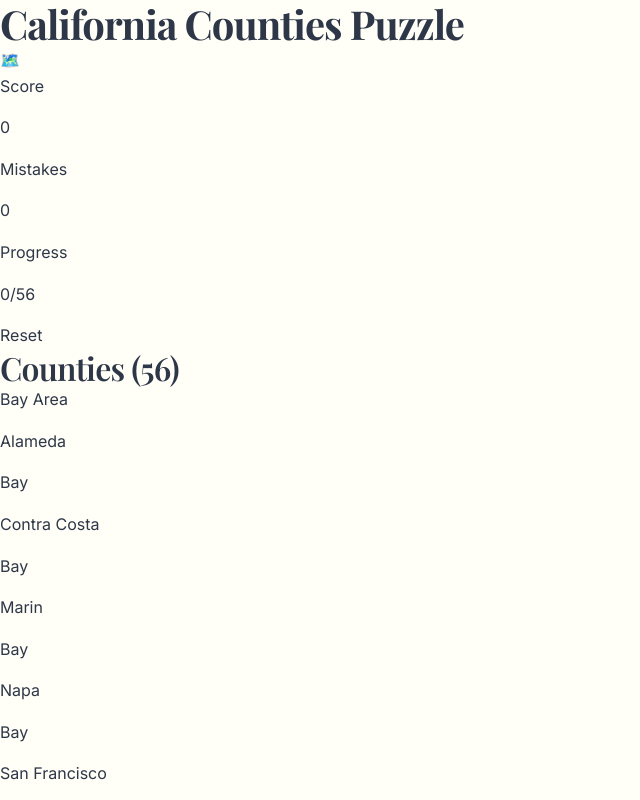
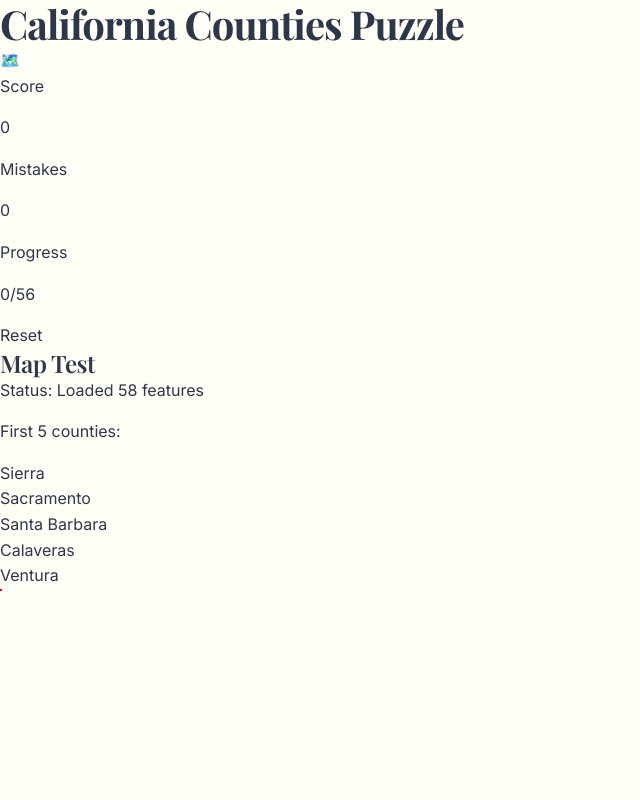
Before and after one commit to bjpl/california_puzzle_game, a React (Vite) app: page / in a window 1280 px wide. Both pictures are taken after a click on the button "Start Game". Shown: the top 800 px of the page, without its empty margins (0-640 px from the left). Built offline with nearby package versions, Linux system fonts and the light colour scheme.

Commit message:
debug: Add test component and debugging logs
- Add SimpleMapTest component to verify GeoJSON loading
- Add console logs throughout map rendering
- Show feature count in test component
- This helps diagnose why map might not be showing

```diff
--- a/src/components/GameContainer.tsx
+++ b/src/components/GameContainer.tsx
@@ -6,6 +6,7 @@ import CountyTray from './CountyTray';
 import CaliforniaMapFixed from './CaliforniaMapFixed';
 import GameHeader from './GameHeader';
 import GameComplete from './GameComplete';
+import SimpleMapTest from './SimpleMapTest';
 
 export default function GameContainer() {
   const {
@@ -118,6 +119,9 @@ export default function GameContainer() {
     <div className="container mx-auto p-4 max-w-7xl">
       <GameHeader />
 
+      {/* Temporary test component */}
+      <SimpleMapTest />
+
       <DndContext
         sensors={sensors}
         onDragStart={handleDragStart}
--- /dev/null
+++ b/src/components/SimpleMapTest.tsx
@@ -0,0 +1,62 @@
+import { useEffect, useState } from 'react';
+
+export default function SimpleMapTest() {
+  const [status, setStatus] = useState<string>('Loading...');
+  const [features, setFeatures] = useState<any[]>([]);
+
+  useEffect(() => {
+    const basePath = window.location.hostname === 'localhost'
+      ? '/data/geo/ca-counties-ultra-low.geojson'
+      : '/california_puzzle_game/data/geo/ca-counties-ultra-low.geojson';
+
+    setStatus(`Fetching from: ${basePath}`);
+
+    fetch(basePath)
+      .then(response => {
+        if (!response.ok) throw new Error(`HTTP ${response.status}`);
+        return response.json();
+      })
+      .then(data => {
+        setStatus(`Loaded ${data?.features?.length || 0} features`);
+        setFeatures(data?.features || []);
+      })
+      .catch(error => {
+        setStatus(`Error: ${error.message}`);
+      });
+  }, []);
+
+  return (
+    <div className="p-4 bg-white rounded-lg shadow">
+      <h3 className="font-bold mb-2">Map Test</h3>
+      <p className="text-sm">Status: {status}</p>
+      {features.length > 0 && (
+        <div className="mt-2">
+          <p className="text-xs">First 5 counties:</p>
+          <ul className="text-xs">
+            {features.slice(0, 5).map((f, i) => (
+              <li key={i}>{f.properties?.NAME || 'Unknown'}</li>
+            ))}
+          </ul>
+          <svg width="400" height="300" className="border mt-2">
+            {features.map((feature, idx) => {
+              // Simple rendering just to test
+              const coords = feature.geometry?.coordinates?.[0]?.[0]?.[0] || [0, 0];
+              const x = ((coords[0] + 124) / 10) * 400;
+              const y = ((42 - coords[1]) / 10) * 300;
+              return (
+                <circle
+                  key={idx}
+                  cx={x}
+                  cy={y}
+                  r="2"
+                  fill="red"
+                  title={feature.properties?.NAME}
+                />
+              );
+            })}
+          </svg>
+        </div>
+      )}
+    </div>
+  );
+}
```
